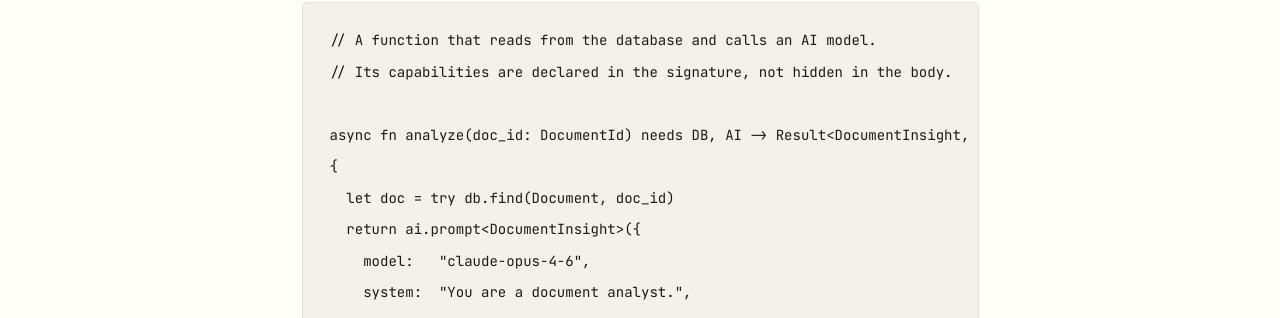
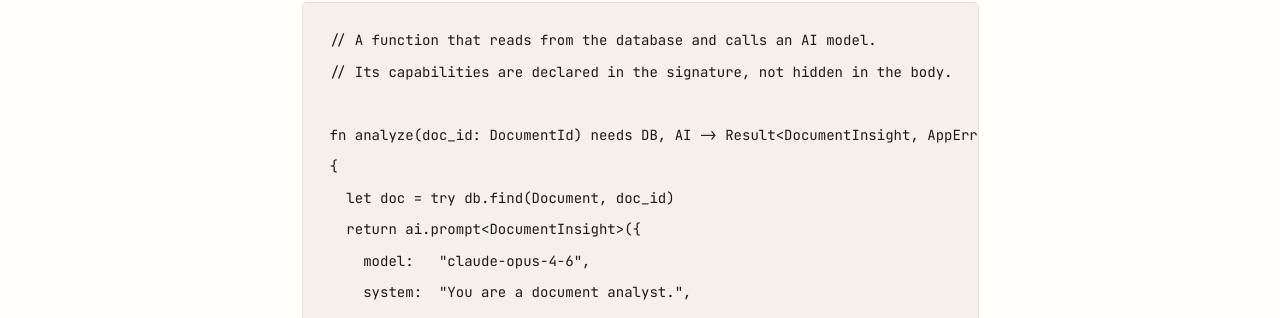
Before and after one commit to gosplash/splash, a Jekyll site: the page built from site/index.md, in a window 1280 px wide and 900 px high, scrolled down 5487 px. Shown: the part 229-547 px from the top of the window. Built offline with Jekyll 4.4.1, drawn with Linux system fonts in a browser that asks for light colours; some web fonts are replaced; some of the changed text lies outside the part shown.

Commit message:
docs: strip async fn → fn — async is parsed but unimplemented
Co-Authored-By: Claude Sonnet 4.6 <noreply@anthropic.com>

````diff
--- a/site/index.md
+++ b/site/index.md
@@ -106,7 +106,7 @@ No Postgres. No Redis. No Docker. The `--adapters memory` flag wires every stdli
 // A function that reads from the database and calls an AI model.
 // Its capabilities are declared in the signature, not hidden in the body.
 
-async fn analyze(doc_id: DocumentId) needs DB, AI -> Result<DocumentInsight, AppError>
+fn analyze(doc_id: DocumentId) needs DB, AI -> Result<DocumentInsight, AppError>
 {
   let doc = try db.find(Document, doc_id)
   return ai.prompt<DocumentInsight>({
@@ -164,7 +164,7 @@ fn search_documents(
 ```splash
 @sandbox(allow: [DB.read, AI], deny: [Net, FS, DB.write])
 @budget(max_cost: Cost.usd(0.50), max_calls: 20)
-async fn answer_question(q: String) needs Agent -> Result<Answer, AgentError> {
+fn answer_question(q: String) needs Agent -> Result<Answer, AgentError> {
   return agent.execute(q, tools: [search_documents, lookup_reference])
 }
 ```
@@ -235,7 +235,7 @@ fn hard_delete_user(id: UserId) needs DB.write { ... }
 ```splash
 // Fails to compile:
 @sandbox(allow: [DB.write])
-async fn agent_cleanup(goal: String) needs Agent {
+fn agent_cleanup(goal: String) needs Agent {
   return agent.execute(goal, tools: [hard_delete_user])
   // Error: @redline fn "hard_delete_user" is not callable from Agent context.
   //        This restriction cannot be overridden.
@@ -266,7 +266,7 @@ fn process_refund(charge: ChargeId, amount: Money) needs DB, Net { ... }
 
 ```splash
 @approve
-async fn charge_card(amount: Money, method: PaymentMethod) needs Net -> Result<Charge, PaymentError>
+fn charge_card(amount: Money, method: PaymentMethod) needs Net -> Result<Charge, PaymentError>
 { ... }
 ```
 
@@ -283,7 +283,7 @@ The future target exposes typed denial at the Splash level — callers handle `D
 enum ApprovalError { Denied | Timeout | AdapterUnavailable }
 
 constraint ApprovalAdapter {
-  async fn request(self, req: ApprovalRequest) -> Result<ApprovalResponse, ApprovalError>
+  fn request(self, req: ApprovalRequest) -> Result<ApprovalResponse, ApprovalError>
 }
 ```
 
@@ -592,9 +592,9 @@ The `AIAdapter` constraint means Splash applications are not bound to any specif
 
 ```splash
 constraint AIAdapter {
-  async fn prompt<T: Serializable>(self, req: PromptRequest) -> Result<T, AIError>
-  async fn embed(self, text: String) -> Result<Embedding, AIError>
-  async fn stream(self, req: PromptRequest) -> Result<Stream<String>, AIError>
+  fn prompt<T: Serializable>(self, req: PromptRequest) -> Result<T, AIError>
+  fn embed(self, text: String) -> Result<Embedding, AIError>
+  fn stream(self, req: PromptRequest) -> Result<Stream<String>, AIError>
 }
 ```
 
````
Also changed, not shown: other parts of site/index.md (+0 -2 lines), WHITEPAPER.md (+8 -8 lines), 1 other file.
